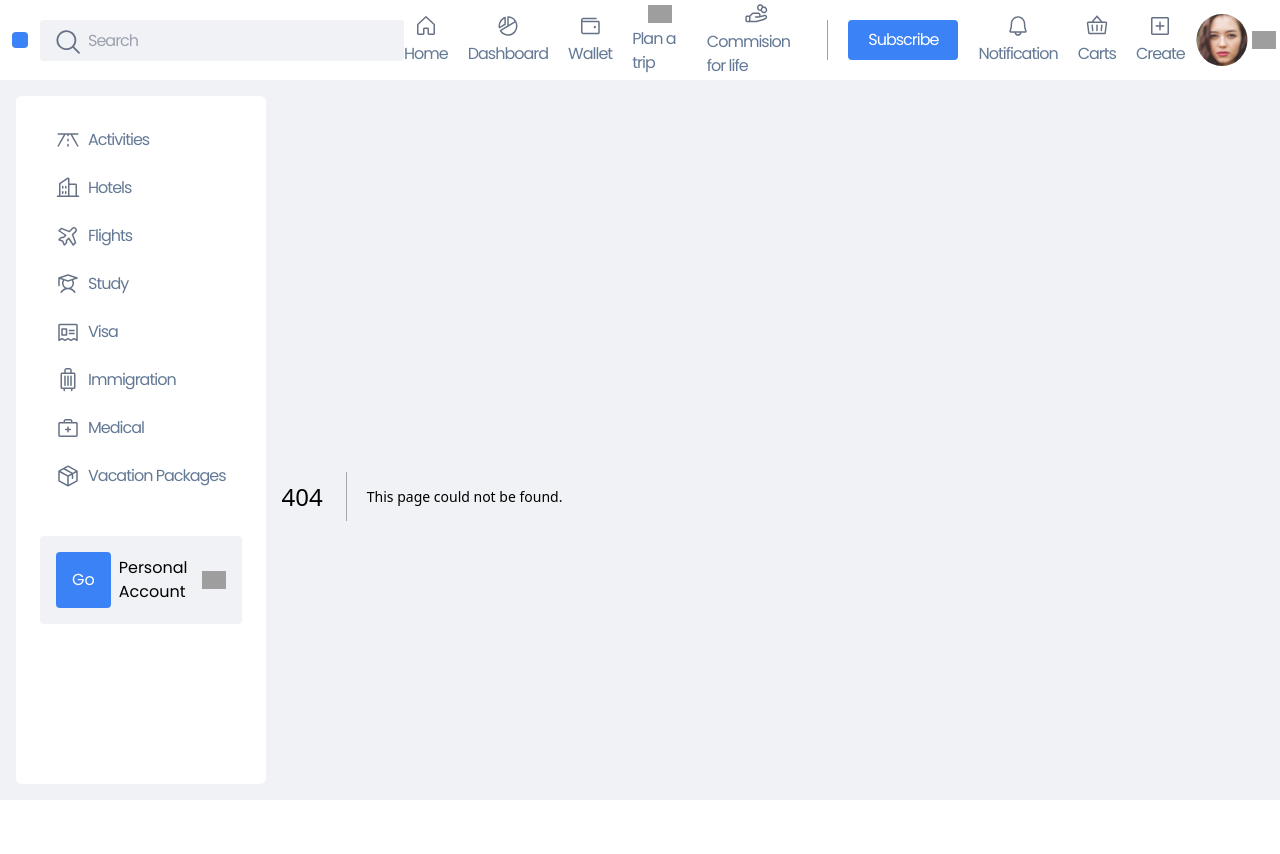
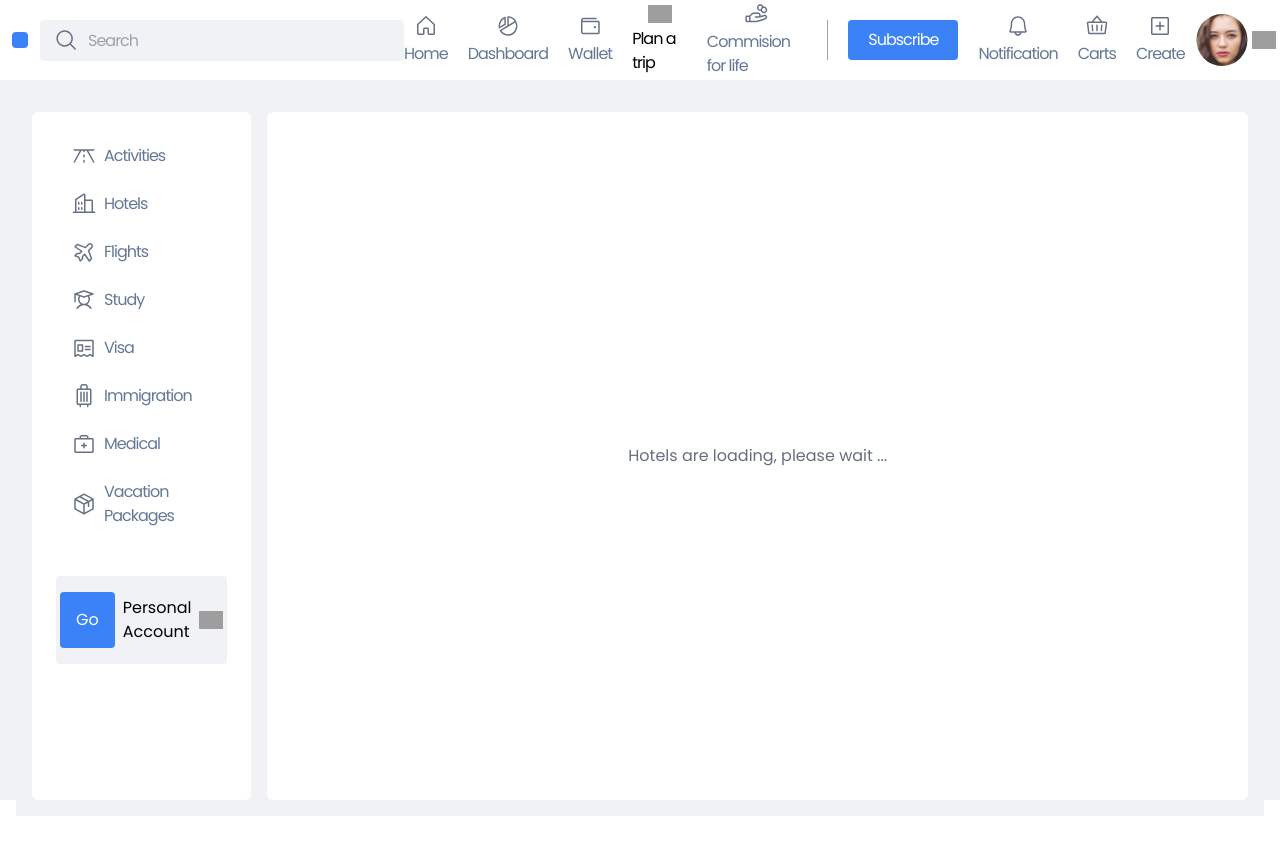
Before and after one commit to Whevalmeze/go-travel-app, a Next.js app: page /plan-trip in a window 1280 px wide. Before the commit this address had no page. Shown: the top 854 px of the page. Built offline with nearby package versions, Linux system fonts and the light colour scheme; grey boxes are pictures that could not be loaded.

Commit message:
add routing

```diff
--- /dev/null
+++ b/app/components/ActiveLink.jsx
@@ -0,0 +1,21 @@
+"use client"
+import Link from 'next/link';
+import { usePathname } from 'next/navigation';
+
+const ActiveLink = ({ href, children }) => {
+  const pathname = usePathname();
+
+  // Check if the current route matches the href
+  const isActive = pathname === href;
+
+  // Define the styling for active and inactive links
+  const linkStyle = isActive ? "text-black" : "text-[#647995]" ;
+
+  return (
+    <Link className={linkStyle} href={href}>
+      {children}
+    </Link>
+  );
+};
+
+export default ActiveLink;
--- a/app/components/Nav.jsx
+++ b/app/components/Nav.jsx
@@ -1,4 +1,5 @@
 import Image from "next/image"
+import ActiveLink from "./ActiveLink"
 
 export default function Nav() {
   return (
@@ -7,15 +8,15 @@ export default function Nav() {
             <div className="flex items-center justify-center gap-3">
                 <div className="bg-primary-blue items-center justify-center rounded p-2"><Image width={24} height={24} src="/go-icon.png" alt="" /></div>
                 <div className="relative">
-                    <Image src="/search-icon.svg" className="absolute left-4 top-[25%]" width={24} height={24} alt="" />
+                    <Image src="/search-icon.svg" className="absolute left-4 top-[25%]" width={20} height={20} alt="" />
                     <input type="text" className="bg-[#F0F2F5] pl-12 py-2 rounded h-full" placeholder="Search" name="search" id="" />
                 </div>
             </div>
             <div className="flex gap-5 items-center text-[#647995]">
-                <div className="flex gap-1 items-center justify-center flex-col ">
+                <ActiveLink href="/" ><div className="flex gap-1 items-center justify-center flex-col ">
                     <Image src="/House.svg" width={24} height={24} alt="" />
                     <p>Home</p>
-                </div>
+                </div></ActiveLink>
                 <div className="flex gap-1 items-center justify-center flex-col ">
                     <Image src="/ChartPieSlice.svg" width={24} height={24} alt="" />
                     <p>Dashboard</p>
@@ -24,10 +25,10 @@ export default function Nav() {
                     <Image src="/Wallet.svg" width={24} height={24} alt="" />
                     <p>Wallet</p>
                 </div>
-                <div className="flex gap-1 items-center justify-center flex-col ">
+                <ActiveLink href="/plan-trip"><div className="flex gap-1 items-center justify-center flex-col ">
                     <Image src="/ListChecks.svg" width={24} height={24} alt="" />
                     <p>Plan a trip</p>
-                </div>
+                </div></ActiveLink>
                 <div className="flex gap-1 items-center justify-center flex-col ">
                     <Image src="/HandCoins.svg" width={24} height={24} alt="" />
                     <p>Commision for life</p>
--- a/app/components/Sidebar.jsx
+++ b/app/components/Sidebar.jsx
@@ -1,4 +1,5 @@
 import Image from "next/image"
+import ActiveLink from "./ActiveLink"
 
 export default function Sidebar() {
   return (
@@ -6,15 +7,15 @@ export default function Sidebar() {
         <div className="flex justify-center gap-6 pl-4 flex-col text-[#647995] tracking-[-1px]">
             <div className="flex items-center gap-2 justify-start">
                 <Image src="/RoadHorizon.svg" width={24} height={24} alt="" />
-                <p>Activities</p>
+                <ActiveLink href="/plan-trip/activities"><p>Activities</p></ActiveLink>
             </div>
             <div className="flex items-center gap-2 justify-start">
                 <Image src="/Buildings.svg" width={24} height={24} alt="" />
-                <p>Hotels</p>
+                <ActiveLink href="/plan-trip/hotels"><p>Hotels</p></ActiveLink>
             </div>
             <div className="flex items-center gap-2 justify-start">
                 <Image src="/AirplaneTilt.svg" width={24} height={24} alt="" />
-                <p>Flights</p>
+                <ActiveLink href="/plan-trip/flights"><p>Flights</p></ActiveLink>
             </div>
             <div className="flex items-center gap-2 justify-start">
                 <Image src="/Student.svg" width={24} height={24} alt="" />
--- a/app/layout.jsx
+++ b/app/layout.jsx
@@ -1,7 +1,6 @@
 import { Poppins } from "next/font/google";
 import "./globals.css";
 import Nav from "./components/Nav";
-import Sidebar from "./components/Sidebar";
 
 const poppins = Poppins({ weight: "400", subsets: ["latin"] });
 
@@ -17,7 +16,6 @@ export default function RootLayout({ children }) {
         <div className="h-screen w-full">
           <Nav />
           <section className="bg-[#F0F2F5] gap-4 p-4 w-full h-[90%] flex">
-            <Sidebar />
             {children}
           </section>
         </div>
--- a/app/page.js
+++ b/app/page.js
@@ -1,37 +1,13 @@
 "use client"
-import { useEffect, useState } from "react";
-import Hotels from "./components/Hotels";
+import Link from "next/link";
+
 
 export default function Home() {
-  const [hotels, setHotels] = useState(null)
-  // // const API_KEY = process.env.NEXT_PUBLIC_API_KEY
-  // const url = 'https://booking-com15.p.rapidapi.com/api/v1/hotels/searchHotels?dest_id=-2092174&search_type=CITY&arrival_date=2024-04-02&departure_date=2024-04-03&adults=1&children_age=0%2C17&room_qty=1&page_number=1&languagecode=en-us&currency_code=AED';
-  // const options = {
-  //     method: 'GET',
-  //     headers: {
-  //         'X-RapidAPI-Key': API_KEY,
-  //         'X-RapidAPI-Host': 'booking-com15.p.rapidapi.com'
-  //     }
-  // };
-  // useEffect(
-  //     () => {
-  //         try {
-  //             fetch(url, options)
-  //             .then((response) => response.json())
-  //             .then(result => {
-  //               console.log(result.data.hotels)
-  //               setHotels(result.data.hotels)
-  //             })
-  //         } catch (error) {
-  //             console.error("I am the error",error);
-  //         }
 
-  //     }, [])
   return (
     <main className="flex flex-col items-center justify-center bg-white text-[#676E7E] p-3 w-full rounded-md">
-      {
-        hotels ? <Hotels hotels={hotels} /> : <p className="m-auto ">Hotels are loading, please wait ...</p>
-      }
+      Welcome, User.
+      Are you still rich? <Link href="/plan-trip" > Plan A Trip!! </Link>
     </main>
   );
 }
--- /dev/null
+++ b/app/plan-trip/activities/page.jsx
@@ -0,0 +1,7 @@
+import React from 'react'
+
+export default function Activities() {
+  return (
+    <div>Activities</div>
+  )
+}
--- /dev/null
+++ b/app/plan-trip/flights/page.jsx
@@ -0,0 +1,7 @@
+import React from 'react'
+
+export default function Flights() {
+  return (
+    <div>Flights</div>
+  )
+}
--- /dev/null
+++ b/app/plan-trip/hotels/page.jsx
@@ -0,0 +1,7 @@
+import React from 'react'
+
+export default function Hotels() {
+  return (
+    <div>Hotels</div>
+  )
+}
--- /dev/null
+++ b/app/plan-trip/layout.jsx
@@ -0,0 +1,12 @@
+import Nav from "../components/Nav";
+import Sidebar from "../components/Sidebar";
+export default function Layout({ children }) {
+  return (
+        <div className="h-screen w-full">
+          <section className="bg-[#F0F2F5] gap-4 p-4 w-full h-[90%] flex">
+            <Sidebar />
+            {children}
+          </section>
+        </div>
+  );
+}
--- /dev/null
+++ b/app/plan-trip/page.js
@@ -0,0 +1,37 @@
+"use client"
+import { useEffect, useState } from "react";
+import Hotels from "../components/Hotels";
+
+export default function PlanTrip() {
+  const [hotels, setHotels] = useState(null)
+  // // const API_KEY = process.env.NEXT_PUBLIC_API_KEY
+  // const url = 'https://booking-com15.p.rapidapi.com/api/v1/hotels/searchHotels?dest_id=-2092174&search_type=CITY&arrival_date=2024-04-02&departure_date=2024-04-03&adults=1&children_age=0%2C17&room_qty=1&page_number=1&languagecode=en-us&currency_code=AED';
+  // const options = {
+  //     method: 'GET',
+  //     headers: {
+  //         'X-RapidAPI-Key': API_KEY,
+  //         'X-RapidAPI-Host': 'booking-com15.p.rapidapi.com'
+  //     }
+  // };
+  // useEffect(
+  //     () => {
+  //         try {
+  //             fetch(url, options)
+  //             .then((response) => response.json())
+  //             .then(result => {
+  //               console.log(result.data.hotels)
+  //               setHotels(result.data.hotels)
+  //             })
+  //         } catch (error) {
+  //             console.error("I am the error",error);
+  //         }
+
+  //     }, [])
+  return (
+    <main className="flex flex-col items-center justify-center bg-white text-[#676E7E] p-3 w-full rounded-md">
+      {
+        hotels ? <Hotels hotels={hotels} /> : <p className="m-auto ">Hotels are loading, please wait ...</p>
+      }
+    </main>
+  );
+}
```
